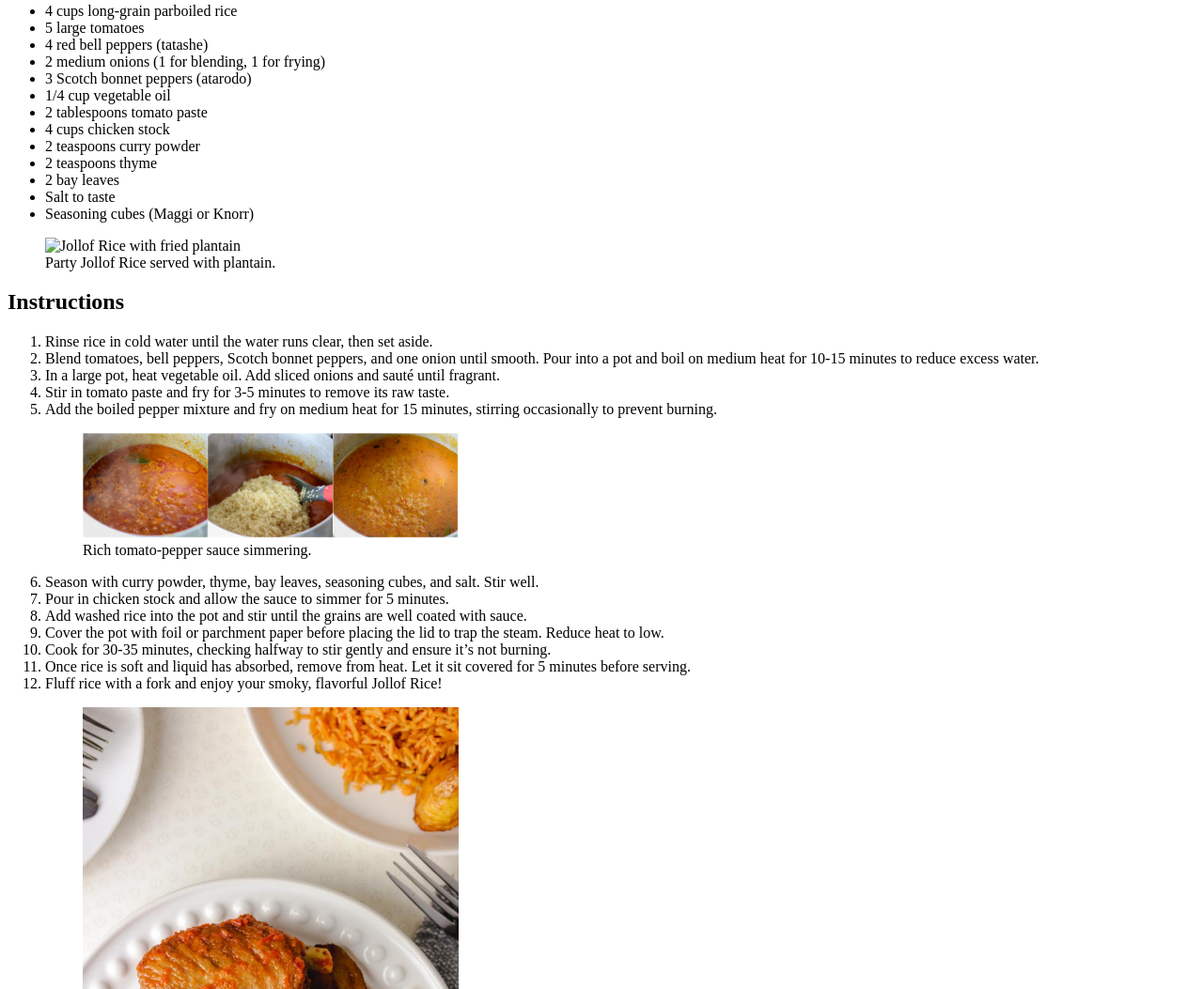
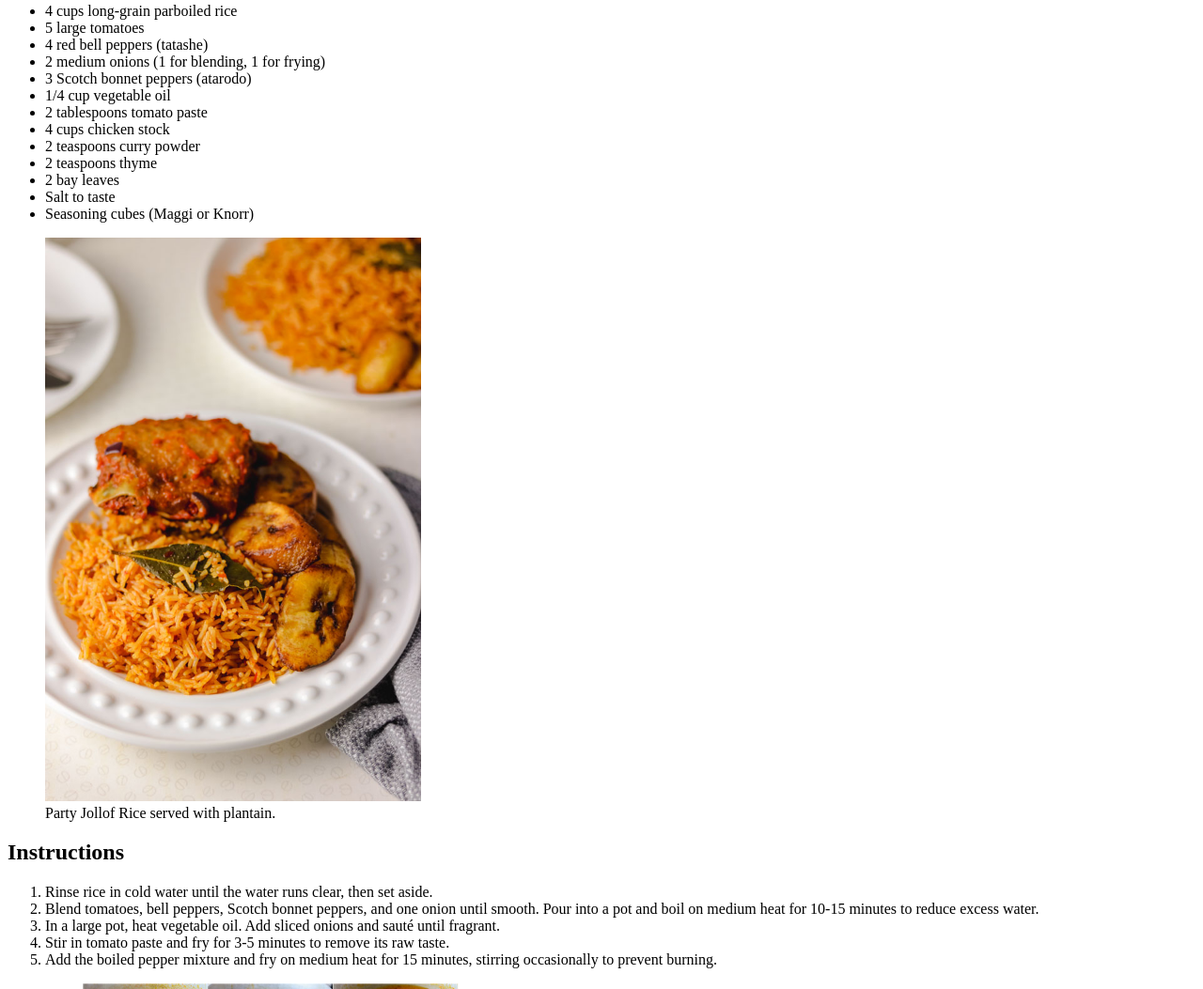
Before and after one commit to FefeCodes/Altschool-Assignment3, a plain HTML site: page recipe.html in a window 1280 px wide. Shown: the part 787-1840 px from the top of the page at 94% size. Drawn offline with Linux system fonts and the light colour scheme; the site is published under a folder, as on GitHub Pages, so addresses that start at the root find nothing.

Commit message:
new change

```diff
--- a/recipe.html
+++ b/recipe.html
@@ -46,7 +46,7 @@
             <li>Seasoning cubes (Maggi or Knorr)</li>
         </ul>
         <figure>
-                <img src="/images/food2.jpg" alt="Jollof Rice with fried plantain" width="400">
+                <img src="images/food2.jpg" alt="Jollof Rice with fried plantain" width="400">
                 <figcaption>Party Jollof Rice served with plantain.</figcaption>
             </figure>
     </section>
```
